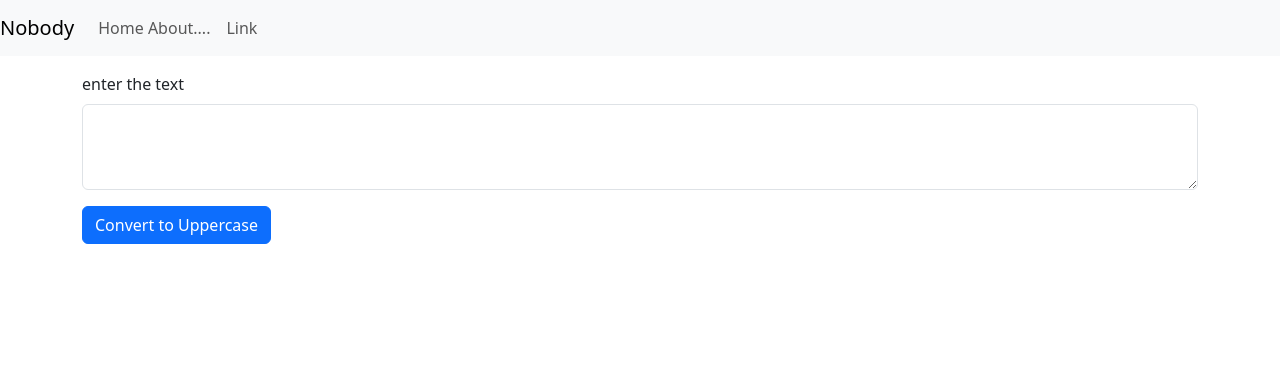
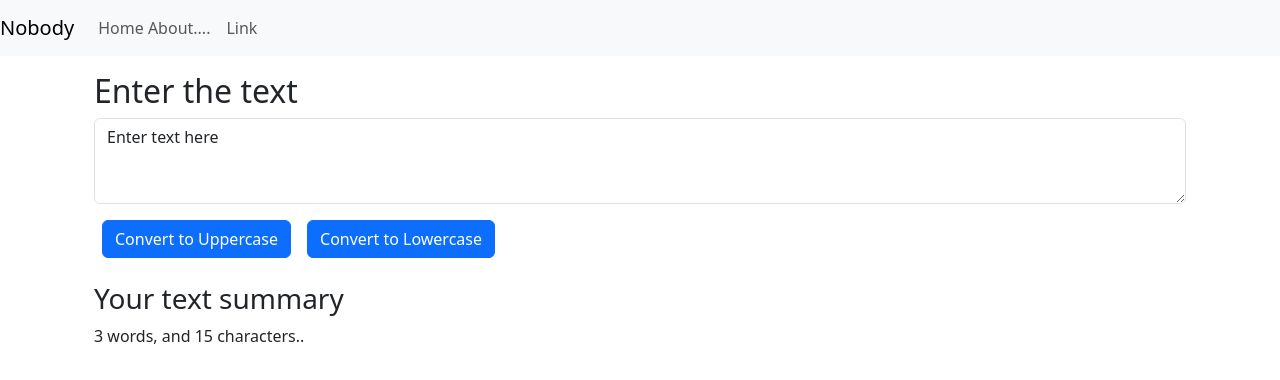
Before and after one commit to nobody-27/React_Playlist, a React (Create React App) app in the folder my-app/: page / in a window 1280 px wide. Shown: the top 380 px of the page. Built offline with nearby package versions, Linux system fonts and the light colour scheme.

Commit message:
new page

```diff
--- a/my-app/src/App.js
+++ b/my-app/src/App.js
@@ -12,7 +12,7 @@ function App() {
 
     <Navbar title="Nobody" about_test="About...." />
     <div className='container my-3'>
-        <Textform heading="enter the text" />
+        <Textform heading="Enter the text" />
     </div>
 
     </>
--- a/my-app/src/components/Textform.js
+++ b/my-app/src/components/Textform.js
@@ -2,14 +2,37 @@ import React, {useState} from "react";
 
 
 export default function Textform(props){
+    const handleUpClick = () =>{
+        console.log("uppercase was clicked..."+ text);
+        let newText = text.toUpperCase();
+        setText(newText);
+    }
+
+    const handleOnchange = (event) =>{
+        console.log("on Change..")
+        setText(event.target.value);
+    }
+    const handleLoClick = (event) => {
+        let newText = text.toLowerCase();
+        setText(newText);
+    }
+
     const [text, setText ] = useState("Enter text here");
     return (
-        <div>
+        <>
+        <div className="container">
+             <h2 className="form-label">{props.heading} </h2>
             <div className="mb-3">
-                <label for="mybox" className="form-label">{props.heading}</label>
-                <textarea  className="form-control" id="mybox" rows="3"  />
+                <textarea  className="form-control" value={text} onChange={handleOnchange} id="mybox" rows="3"  />
             </div>
-            <button type="submit" className="btn btn-primary">Convert to Uppercase</button>
+            <button onClick={handleUpClick} className="btn btn-primary mx-2">Convert to Uppercase</button>
+            <button className="btn btn-primary mx-2" onClick={handleLoClick}>Convert to Lowercase</button>
         </div>
+
+        <div className="container my-4">
+            <h3>Your text summary</h3>
+            <p>{text.split(" ").length} words, and {text.length} characters.. </p>
+        </div>
+        </>
     )
 }
```
Also changed, not shown: my-app/src/components/About.js (added, +10 -0 lines).
